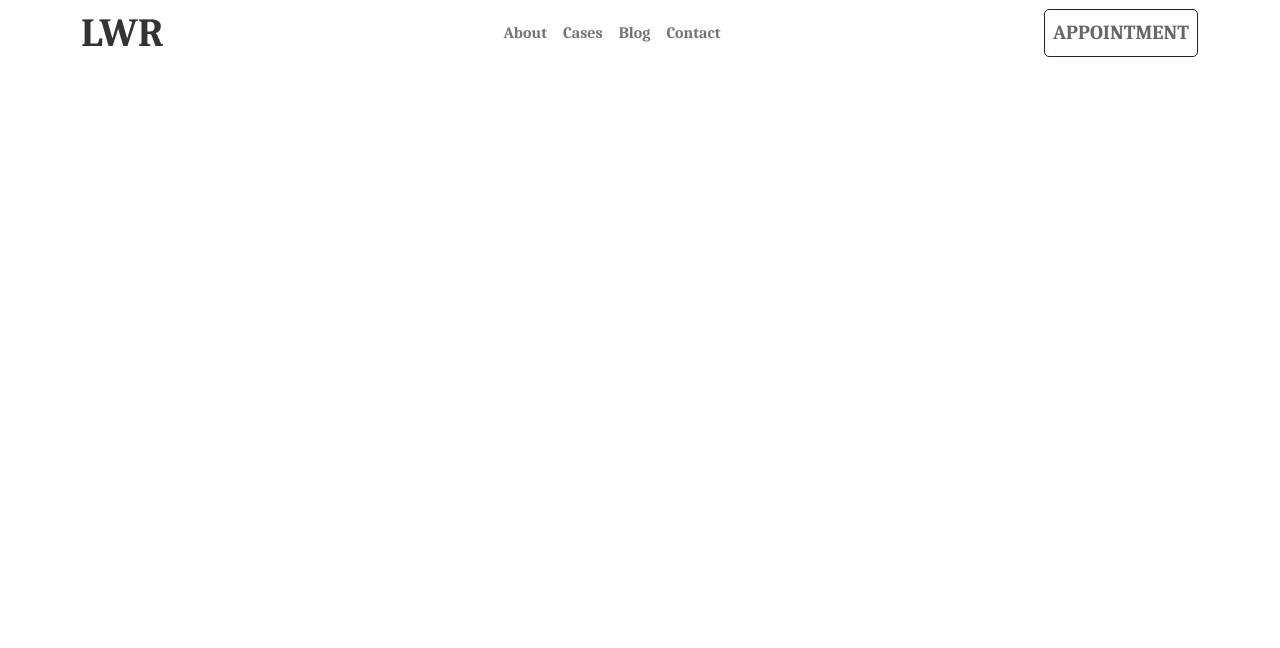
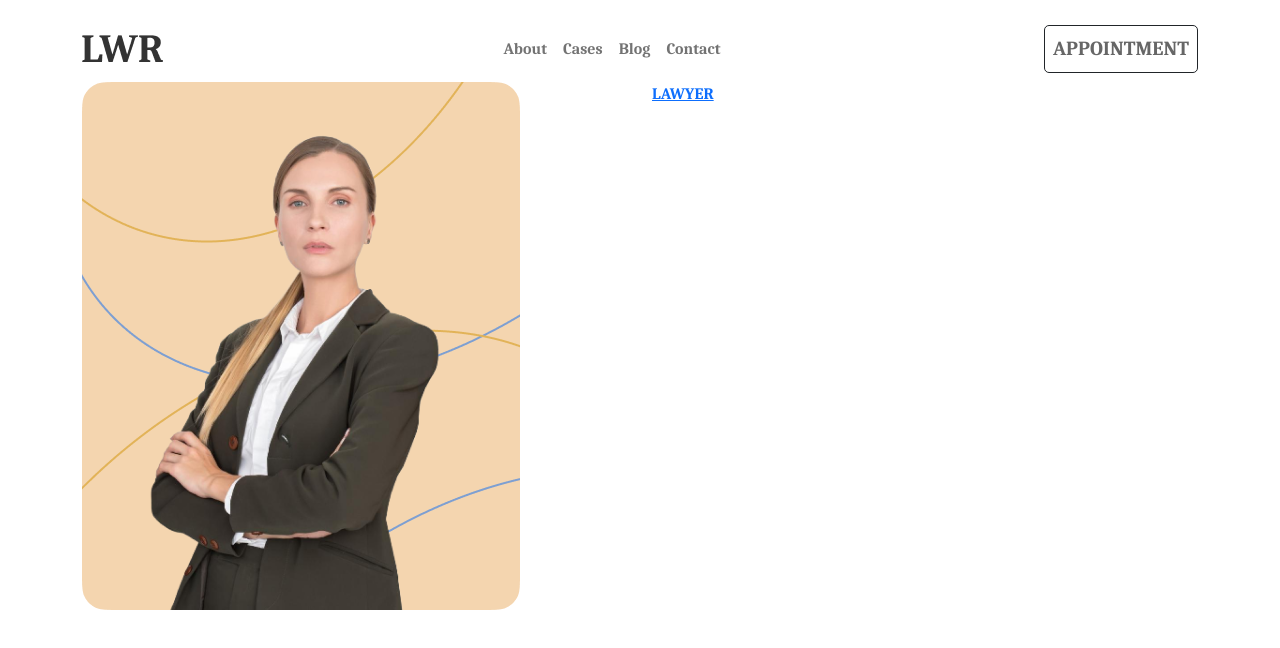
Before and after one commit to imronshoimov/Lawyer-project, a plain HTML site: page index.html in a window 1280 px wide. Drawn offline with Linux system fonts and the light colour scheme.

Commit message:
Create section

```diff
--- a/index.html
+++ b/index.html
@@ -12,7 +12,7 @@
 
     <section>
         <div class="container">
-            <nav class="nav  navbar-expand-lg navbar-light">
+            <nav class="nav  navbar-expand-lg navbar-light mt-3">
                 <a href="#" class="navbar-brand">
                     <h1>
                         <img src="./img/logo.png" alt="logo">
@@ -47,6 +47,15 @@
                     <a href="#" class="ms-auto text-decoration-none fs-5 text-uppercase appointment border border-dark border-1 p-2">Appointment</a>
                 </div>
             </nav>
+
+            <div class="row justify-content-between">
+                <div class="col-lg-6 col-md-12 lawyer--img__section">
+                    <img src="./img/lawyer.png" alt="lawyer">
+                </div>
+                <div class="col-lg-6 col-md-12 lawyer--content__section">
+                    <a href="#" class="text-uppercase">Lawyer</a>
+                </div>
+            </div>
         </div>
     </section>
 
```
Also changed, not shown: css/style.scss (line endings or trailing spaces).
